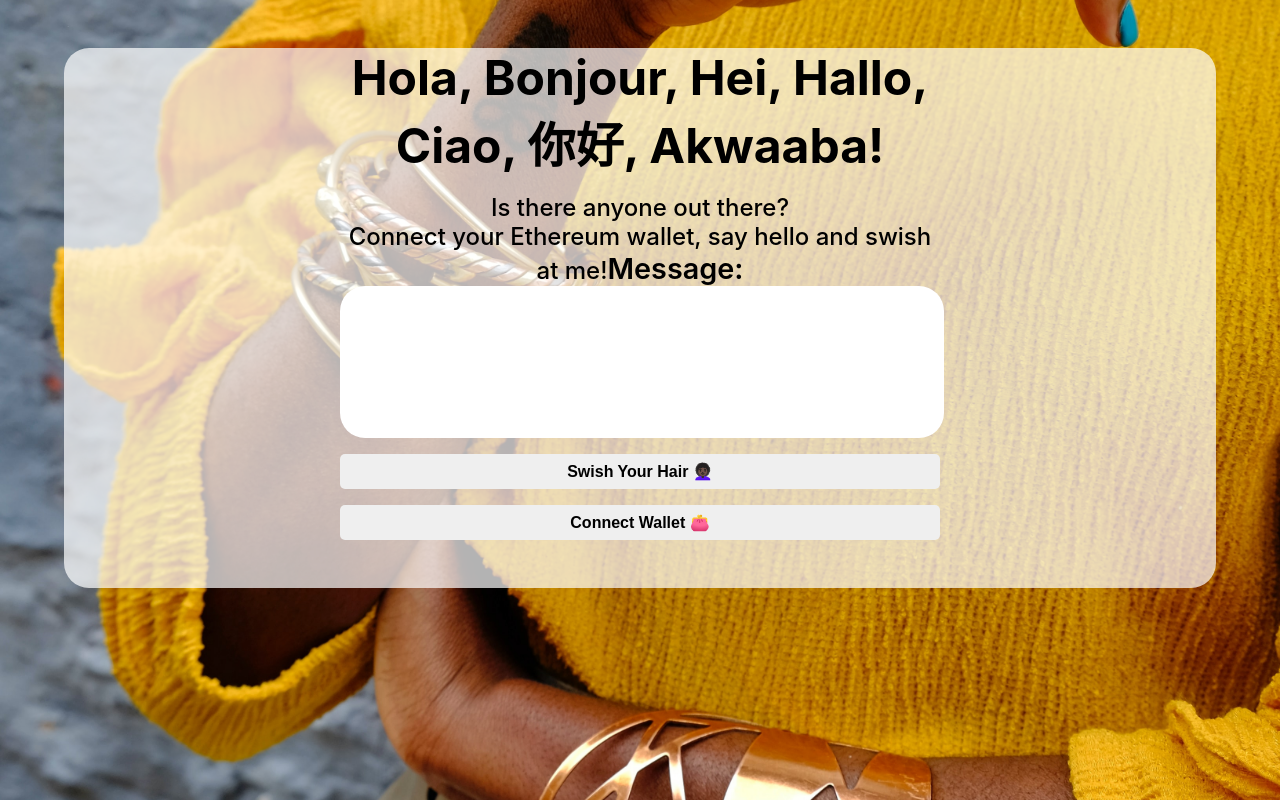
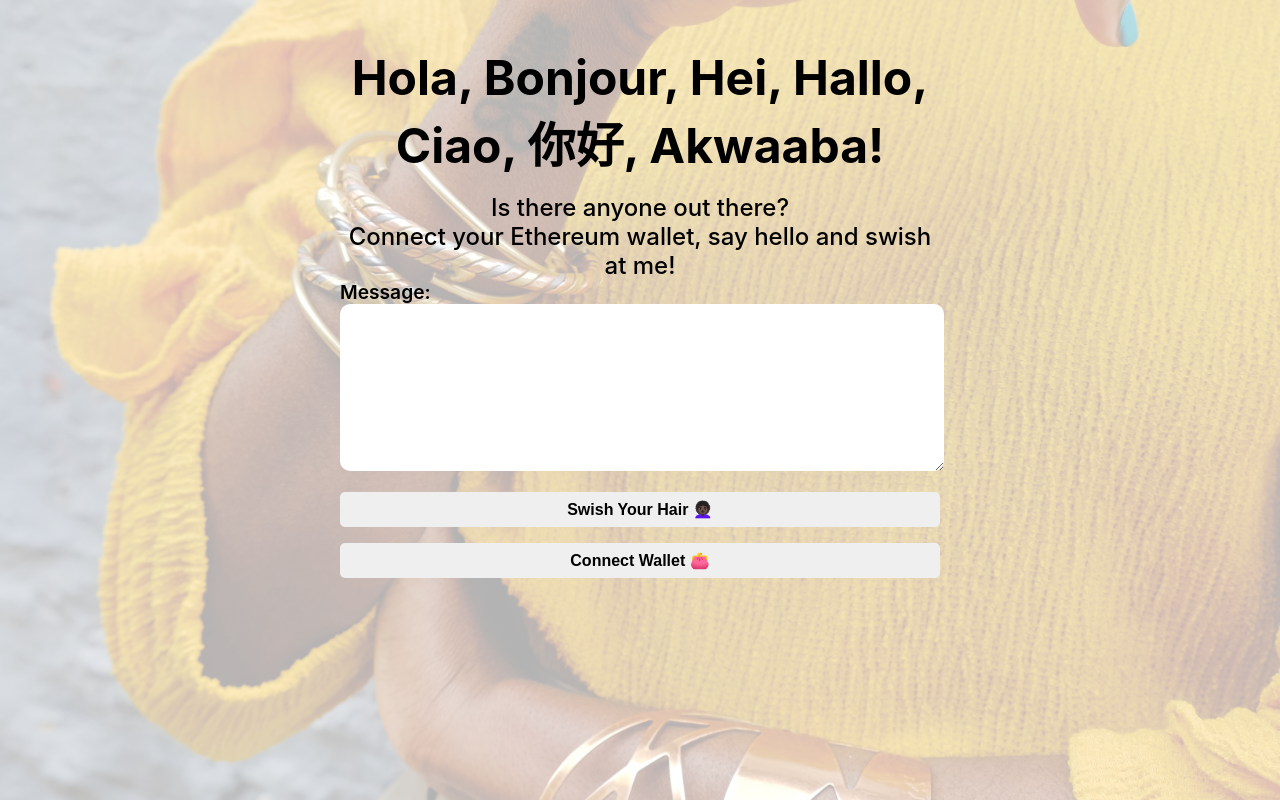
Before and after one commit to efuaakum/pat-swish-app, a React (Create React App) app: page / in a window 1280 px wide. Built offline with nearby package versions, Linux system fonts and the light colour scheme; the HTML template or start-up script is replaced by a standard one.

Commit message:
Update UI for better accessibility

```diff
--- a/src/App.css
+++ b/src/App.css
@@ -1,5 +1,5 @@
 body {
-  background-image: url('/public/mike-von-yellow-unsplash.jpg');
+  background-image: linear-gradient(rgba(255, 255, 255, 0.7), rgba(255, 255, 255, 0.7)),url('/public/mike-von-yellow-unsplash.jpg');
   background-repeat: no-repeat;
   background-attachment: fixed;
   background-position: center;
@@ -13,7 +13,6 @@
   margin: 0px auto;
   margin-top:3em;
   padding-bottom:3em;
-  background-color: rgba(255,255,255,0.7);
   border-radius: 25px;
 }
 
@@ -54,9 +53,10 @@
   font-size: 1.2em;
 }
 
-label.swishText input{
+label.swishText textarea{
   border:0px;
-  border-radius:25px;
+  border-radius:10px;
   height:150px;
   width:100%;
+  padding-top:15px
 }
--- a/src/App.js
+++ b/src/App.js
@@ -130,14 +130,14 @@
 
         <div className="bio">
         Is there anyone out there? <br/>Connect your Ethereum wallet, say hello and swish at me!
+        </div>
 
 
         <label class="swishText">
           Message:
-          <input type="text" value={message} onChange={messageUpdate}/>
+          <textarea type="text" value={message} onChange={messageUpdate}/>
         </label>
 
-        </div>
         <button className="swishButton" onClick={swish}>
           Swish Your Hair 👩🏿‍🦱
         </button>
```
